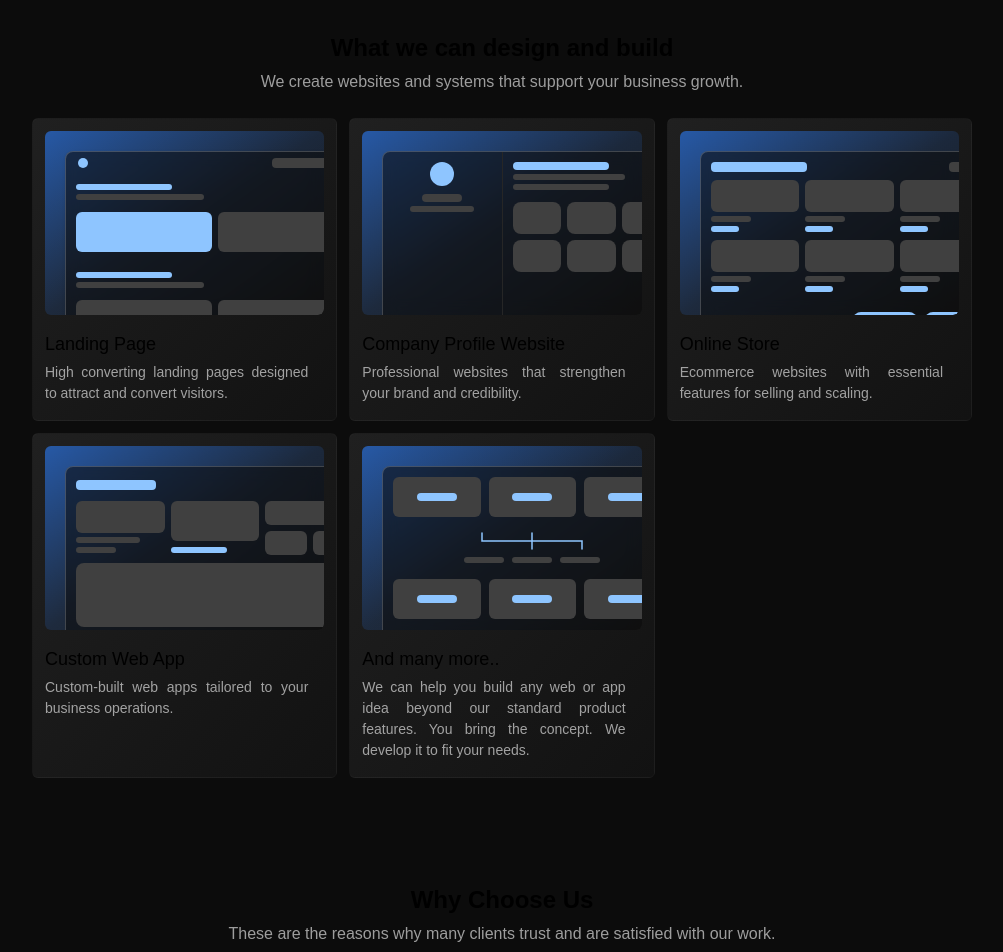
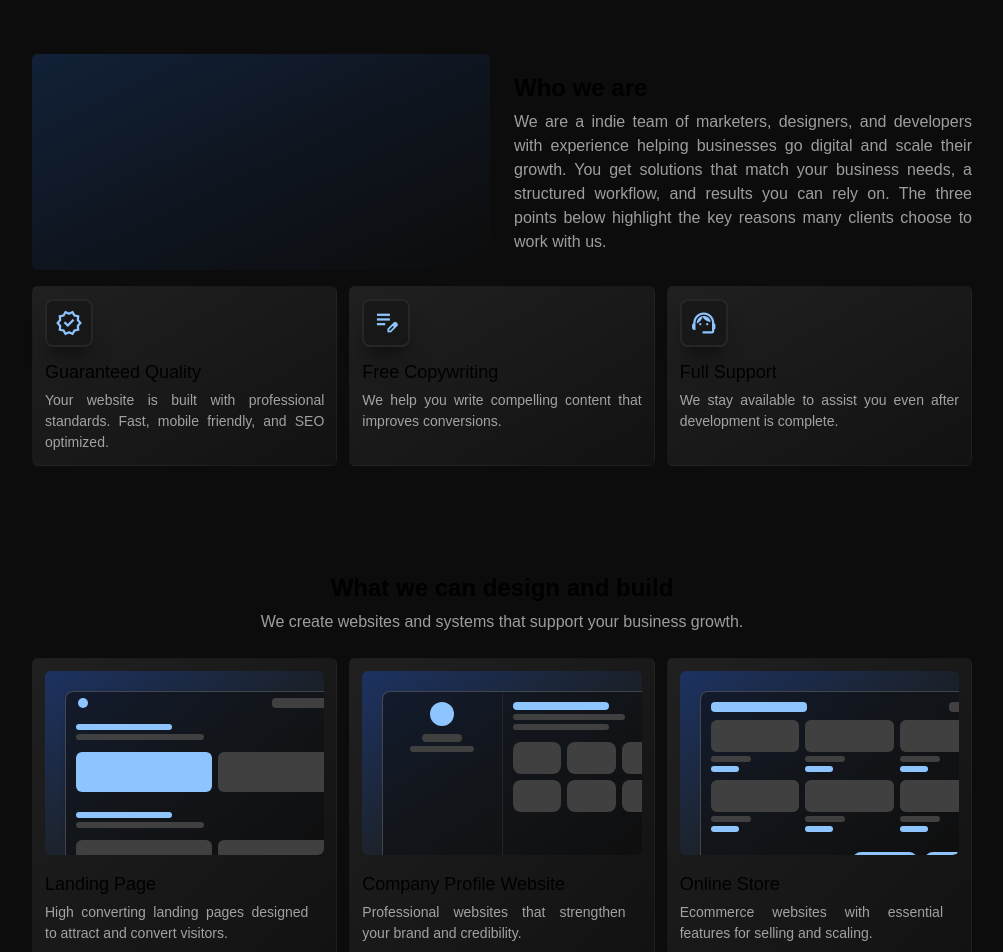
Before and after one commit to salman-setiawan/SAIA, a React (Vite) app: page / in a window 1280 px wide. Shown: the part 1080-2032 px from the top of the page, without its empty margins (138-1141 px from the left). Built offline with nearby package versions, Linux system fonts and the light colour scheme; a web font is replaced by a local one.

Commit message:
improving content and UI

```diff
--- a/src/components/CardContact.jsx
+++ /dev/null
@@ -1,9 +0,0 @@
-import React from 'react'
-
-const CardContact = () => {
-  return (
-    <div>CardContact</div>
-  )
-}
-
-export default CardContact
--- a/src/components/CardFeature.jsx
+++ b/src/components/CardFeature.jsx
@@ -6,7 +6,7 @@ const CardFeature = ({label, desc, index}) => {
     switch(index) {
       case 0: // Landing Page
         return (
-          <div className="relative h-46 w-full rounded-md bg-gradient-to-br from-blue-500/60 via-blue-500/15 to-transparent overflow-hidden">
+          <div className="relative h-46 w-full rounded-md bg-gradient-to-br from-blue-600/30 via-blue-500/8 to-transparent overflow-hidden">
             <div className="absolute h-46 sm:w-[300px] inset-x-16 sm:inset-x-5 top-5 rounded-lg border border-white/20 bg-[#0c0c0c]/55 backdrop-blur shadow-sm">
               <div className="flex items-center justify-between px-3 py-1.5">
                 <span className="h-2.5 w-2.5 rounded-full bg-blue-300"></span>
@@ -37,7 +37,7 @@ const CardFeature = ({label, desc, index}) => {
         );
       case 1: // Company Profile Website
         return (
-          <div className="relative h-46 w-full rounded-md bg-gradient-to-br from-blue-500/60 via-blue-500/15 to-transparent overflow-hidden">
+          <div className="relative h-46 w-full rounded-md bg-gradient-to-br from-blue-600/30 via-blue-500/8 to-transparent overflow-hidden">
 
             <div className="absolute h-46 sm:w-[300px] inset-x-16 sm:inset-x-5 top-5 rounded-lg border border-white/20 bg-[#0c0c0c]/55 backdrop-blur flex overflow-hidden">
               <div className="w-2/5 border-r border-neutral-800 p-2.5 space-y-2">
@@ -67,7 +67,7 @@ const CardFeature = ({label, desc, index}) => {
         );
       case 2: // Online Store
         return (
-          <div className="relative h-46 w-full rounded-md bg-gradient-to-br from-blue-500/60 via-blue-500/15 to-transparent overflow-hidden">
+          <div className="relative h-46 w-full rounded-md bg-gradient-to-br from-blue-600/30 via-blue-500/8 to-transparent overflow-hidden">
 
             <div className="absolute h-46 sm:w-[300px] inset-x-16 sm:inset-x-5 top-5 rounded-lg border border-white/20 bg-[#0c0c0c]/55 backdrop-blur p-2.5 space-y-2">
               <div className="flex items-center justify-between">
@@ -115,7 +115,7 @@ const CardFeature = ({label, desc, index}) => {
         );
       case 3: // Custom Web App
         return (
-          <div className="relative h-46 w-full rounded-md bg-gradient-to-br from-blue-500/60 via-blue-500/15 to-transparent overflow-hidden">
+          <div className="relative h-46 w-full rounded-md bg-gradient-to-br from-blue-600/30 via-blue-500/8 to-transparent overflow-hidden">
 
             <div className="absolute h-46 sm:w-[300px] inset-x-16 sm:inset-x-5 top-5 rounded-lg border border-white/20 bg-[#0c0c0c]/55 backdrop-blur p-2.5 space-y-2">
               <div className="flex items-center justify-between gap-2">
@@ -149,7 +149,7 @@ const CardFeature = ({label, desc, index}) => {
         );
       case 4: // ERP System
         return (
-          <div className="relative h-46 w-full rounded-md bg-gradient-to-br from-blue-500/60 via-blue-500/15 to-transparent overflow-hidden">
+          <div className="relative h-46 w-full rounded-md bg-gradient-to-br from-blue-600/30 via-blue-500/8 to-transparent overflow-hidden">
 
             <div className="absolute h-46 sm:w-[300px] inset-x-16 sm:inset-x-5 top-5 rounded-lg border border-white/20 bg-[#0c0c0c]/55 backdrop-blur p-2.5">
               <div className="grid grid-cols-3 gap-2">
--- a/src/data/dataHome.js
+++ b/src/data/dataHome.js
@@ -63,14 +63,14 @@ const DataHome = {
     ],
   },
 
-  benefitSection: {
+  aboutSection: {
     head: {
-      en: 'Why Choose Us',
-      id: 'Kenapa Harus Kami',
+      en: 'Who we are',
+      id: 'Siapa kami',
     },
     desc: {
-      en: 'These are the reasons why many clients trust and are satisfied with our work.',
-      id: 'Inilah alasan kenapa banyak klien puas dengan kami.',
+      en: 'We are a indie team of marketers, designers, and developers with experience helping businesses go digital and scale their growth. You get solutions that match your business needs, a structured workflow, and results you can rely on. The three points below highlight the key reasons many clients choose to work with us.',
+      id: 'Kami adalah tim berisi marketer, designer, dan developer yang berpengalaman membantu bisnis masuk ke dunia digital dan meningkatkan skala pertumbuhan. Kamu mendapatkan solusi yang relevan dengan kebutuhan bisnis, proses kerja yang rapi, serta hasil yang dapat dipertanggungjawabkan. Tiga poin di bawah menunjukkan alasan kuat kenapa banyak klien memilih bekerja sama dengan kami.',
     },
     benefit: [
       {
--- a/src/pages/Home.jsx
+++ b/src/pages/Home.jsx
@@ -75,6 +75,32 @@ const Home = () => {
       {/* Banner */}
       <ParallaxWithModel />
 
+      {/* About Section */}
+      <div className="flex flex-col gap-y-4 w-full lg:w-[980px] py-16 px-5">
+        <div className="grid grid-cols-1 md:grid-cols-2 gap-x-6 gap-y-4">
+          <div className="w-full rounded-md bg-gradient-to-br from-blue-500/18 via-blue-500/8 to-transparent overflow-hidden"></div>
+          <div className="flex flex-col gap-y-1 lg:py-4">
+            <div className={`${textHeading2}`}>
+              {DataHome.aboutSection.head[language]}
+            </div>
+            <div className={`${textRegular} ${textSemi} text-justify`}>
+              {DataHome.aboutSection.desc[language]}
+            </div>
+          </div>
+        </div>
+        {/* Benefit Section */}
+        <div className="grid grid-cols-1 md:grid-cols-3 gap-3">
+          {DataHome.aboutSection.benefit.map((b, index) => (
+            <CardBenefit
+              key={index}
+              icon={b.icon}
+              label={b.head[language]}
+              desc={b.desc[language]}
+            />
+          ))}
+        </div>
+      </div>
+
       {/* Feature Section */}
       <div className="flex flex-col gap-y-6 w-full lg:w-[980px] py-10 px-5">
         <div className="flex flex-col gap-y-1">
@@ -85,7 +111,6 @@ const Home = () => {
             {DataHome.featureSection.desc[language]}
           </div>
         </div>
-
         <div className="grid grid-cols-1 sm:grid-cols-2 md:grid-cols-3 gap-3">
           {DataHome.featureSection.feature.map((f, index) => (
             <CardFeature
@@ -93,29 +118,6 @@ const Home = () => {
               index={index}
               label={f.head[language]}
               desc={f.desc[language]}
-            />
-          ))}
-        </div>
-      </div>
-
-      {/* Benefit Section */}
-      <div className="flex flex-col gap-y-6 w-full lg:w-[980px] py-16 px-5">
-        <div className="flex flex-col gap-y-1">
-          <div className={`${textHeading2} md:text-center`}>
-            {DataHome.benefitSection.head[language]}
-          </div>
-          <div className={`${textRegular} text-justify md:text-center ${textSemi}`}>
-            {DataHome.benefitSection.desc[language]}
-          </div>
-        </div>
-
-        <div className="grid grid-cols-1 md:grid-cols-3 gap-3">
-          {DataHome.benefitSection.benefit.map((b, index) => (
-            <CardBenefit
-              key={index}
-              icon={b.icon}
-              label={b.head[language]}
-              desc={b.desc[language]}
             />
           ))}
         </div>
```
